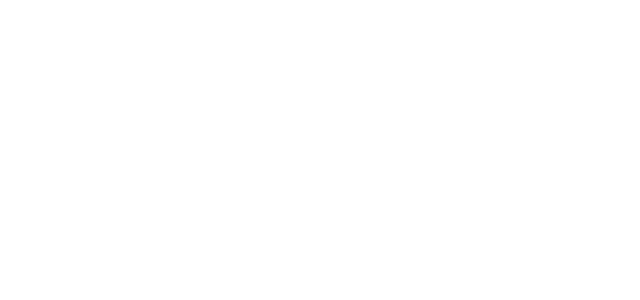
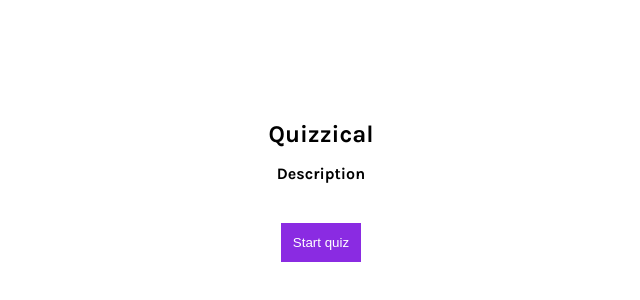
Before and after one commit to Culosride/react-quiz, a React (Vite) app: page / in a window 1280 px wide. Shown: the part 120-420 px from the top of the page, without its empty margins (319-959 px from the left). Built offline with nearby package versions, Linux system fonts and the light colour scheme.

Commit message:
starts components setup

```diff
--- a/app/App.jsx
+++ b/app/App.jsx
@@ -1,10 +1,20 @@
 import React from 'react'
+import Start from "../app/components/Start.jsx"
+import Quiz from "../app/components/Quiz.jsx"
 
 export default function App() {
+  const [startQuiz, setStartQuiz] = React.useState(false)
+  const [startPage, setStartPage] = React.useState(true)
+
+  function startGame() {
+    setStartQuiz(true);
+    setStartPage(false)
+  }
 
     return (
       <section className='main-container'>
-
+        {startPage && <Start startGame={startGame}/>}
+        {startQuiz && <Quiz />}
       </section>
     )
 }
--- /dev/null
+++ b/app/components/Quiz.jsx
@@ -0,0 +1,9 @@
+export default function Quiz(props) {
+  return (
+    <div className="quiz-container">
+      <h2 className="quiz-qst">Question</h2>
+      <p className="quiz-answer">Answer</p>
+      <button className="quiz-btn" onClick={props.checkResults}>Check results</button>
+    </div>
+  )
+}
--- /dev/null
+++ b/app/components/Start.jsx
@@ -0,0 +1,9 @@
+export default function Start(props) {
+  return (
+    <div className="start-container">
+      <h1 className="start-header">Quizzical</h1>
+      <p className="start-desc">Description</p>
+      <button onClick={props.startGame} className="start-btn">Start quiz</button>
+    </div>
+  )
+}
--- a/app/stylesheets/index.css
+++ b/app/stylesheets/index.css
@@ -1,4 +1,5 @@
-/* @import "main.css"; */
+@import "start.css";
+@import "quiz.css";
 
 :root {
   --text: #222222;
@@ -9,7 +10,6 @@
 body {
   margin: 0;
   /* background-color: #0B2434; */
-  padding: 24px;
   font-family: 'Karla', sans-serif;
   display: flex;
   justify-content: center;
--- /dev/null
+++ b/app/stylesheets/quiz.css
@@ -0,0 +1,19 @@
+.quiz-container {
+  display: flex;
+  flex-direction: column;
+  align-items: center;
+  display: flex;
+  margin-top: 30vh;
+}
+
+.quiz-btn {
+  padding: 12px;
+  background-color: blueviolet;
+  border: none;
+  color: white;
+  margin: 24px auto;
+}
+
+.quiz-qst {
+  margin: 0 auto;
+}
--- /dev/null
+++ b/app/stylesheets/start.css
@@ -0,0 +1,19 @@
+.start-container {
+  display: flex;
+  flex-direction: column;
+  align-items: center;
+  display: flex;
+  margin-top: 30vh;
+}
+
+.start-btn {
+  padding: 12px;
+  background-color: blueviolet;
+  border: none;
+  color: white;
+  margin: 24px auto;
+}
+
+.start-header {
+  margin: 0 auto;
+}
```
